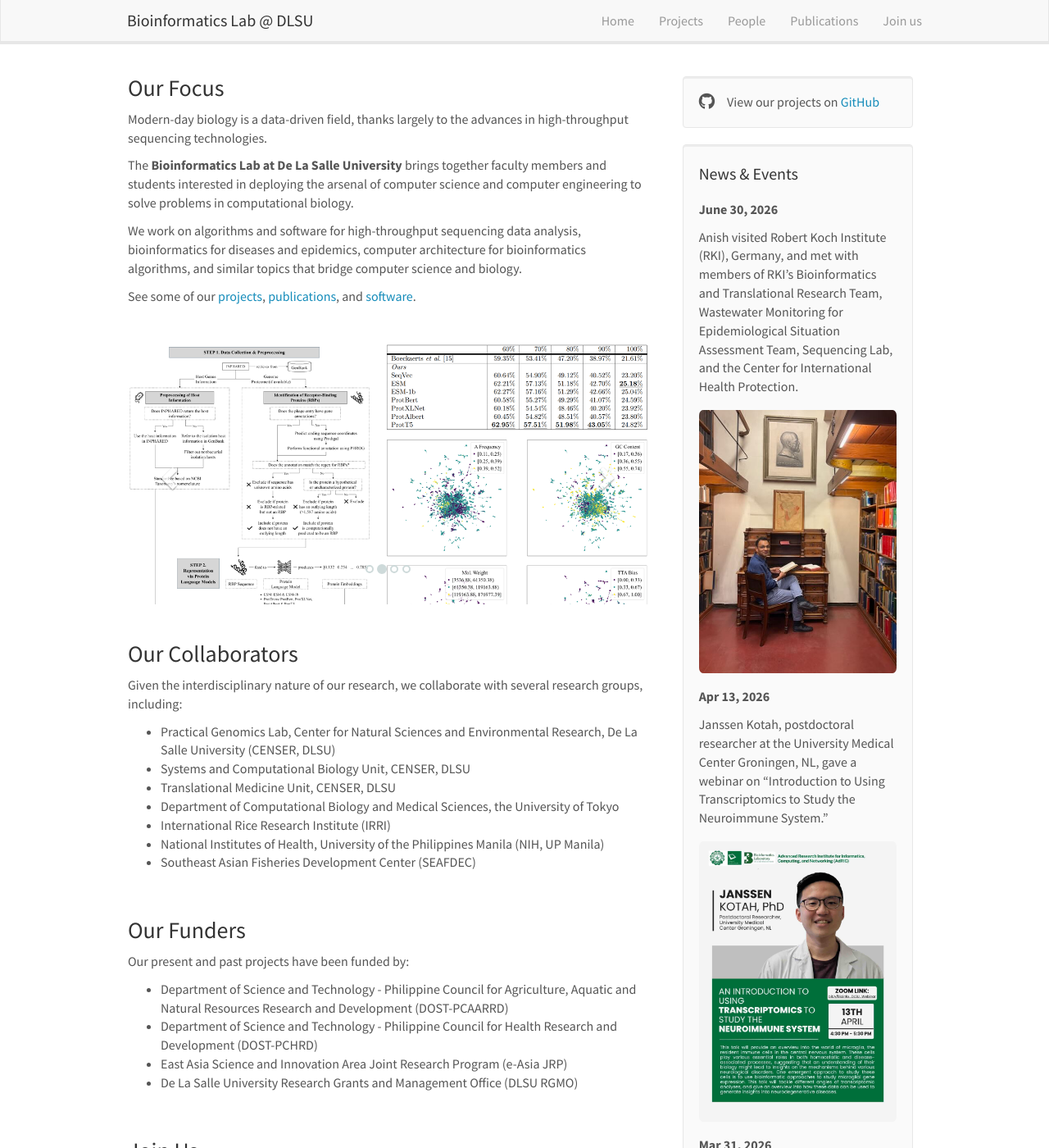
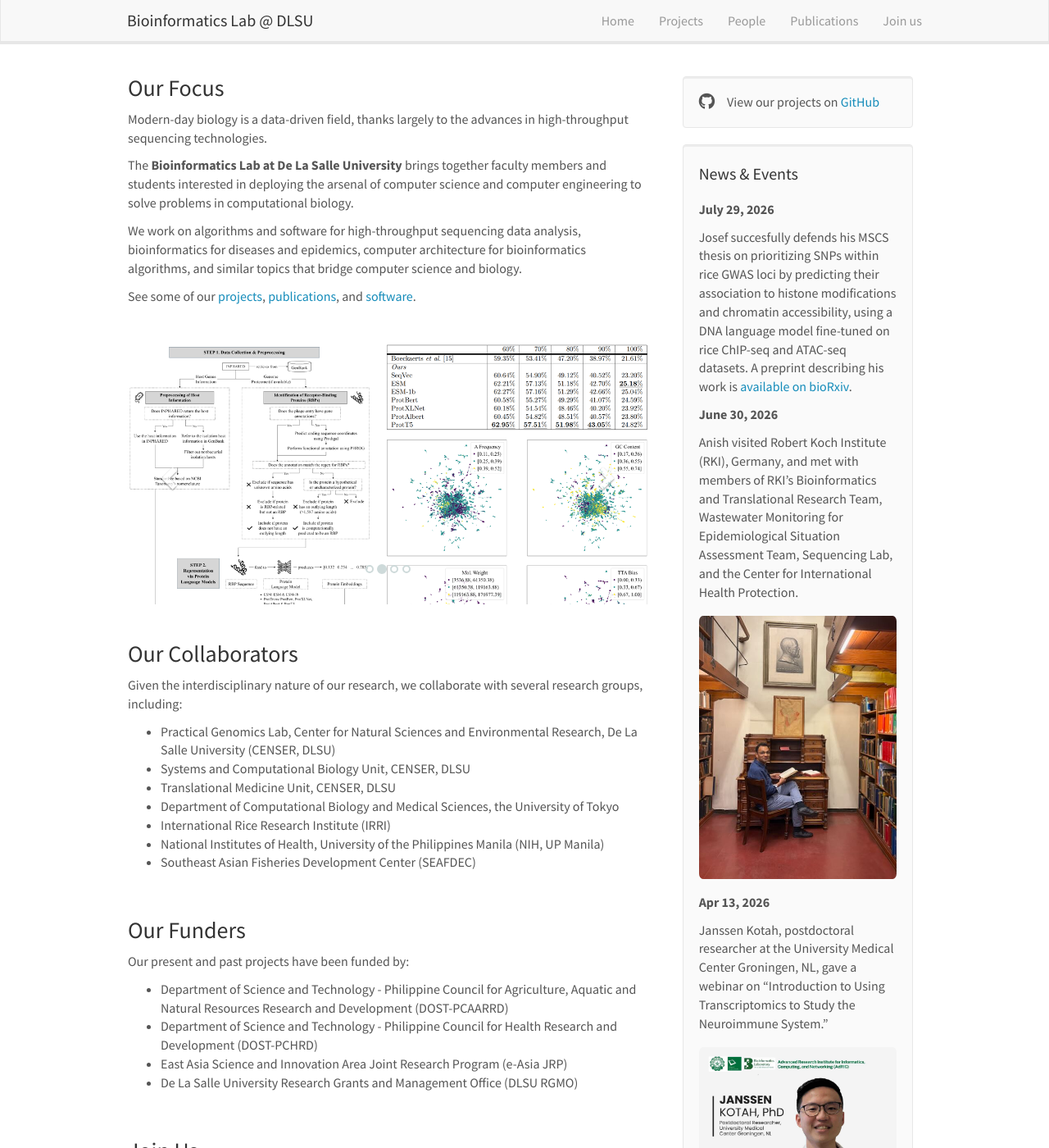
Before and after one commit to bioinfodlsu/bioinfodlsu.github.io, a Jekyll site: the page built from _pages/home.md, in a window 1280 px wide and 1400 px high. Shown: the whole window at 82% size. Built offline with Jekyll 4.4.1, drawn with Linux system fonts in a browser that asks for light colours; nearby versions of some CDN libraries; some of the changed text lies outside the part shown.

Commit message:
add Josef news

```diff
--- a/_data/news.yml
+++ b/_data/news.yml
@@ -1,3 +1,6 @@
+- date: July 29, 2026
+  headline: Josef succesfully defends his MSCS thesis on prioritizing SNPs within rice GWAS loci by predicting their association to histone modifications and chromatin accessibility, using a DNA language model fine-tuned on rice ChIP-seq and ATAC-seq datasets. A preprint describing his work is [available on bioRxiv](https://doi.org/10.64898/2026.07.24.740656).
+
 - date: June 30, 2026
   headline: Anish visited Robert Koch Institute (RKI), Germany, and met with members of RKI's Bioinformatics and Translational Research Team, Wastewater Monitoring for Epidemiological Situation Assessment Team, Sequencing Lab, and the Center for International Health Protection.
   pic: 20260630_Anish_RKI.jpeg
```
